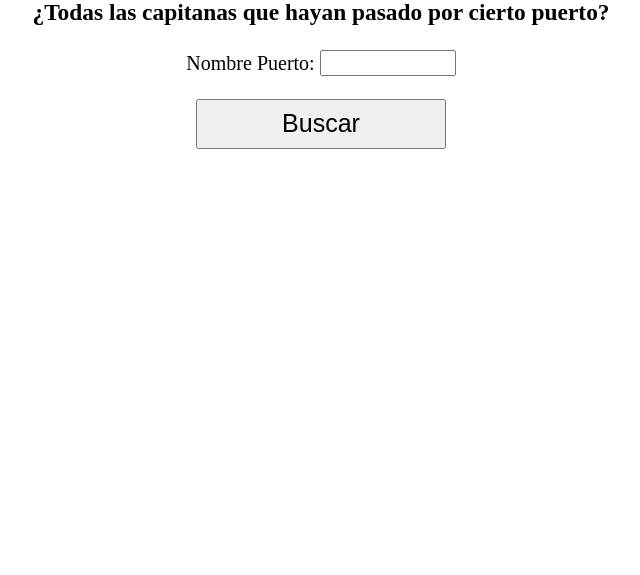
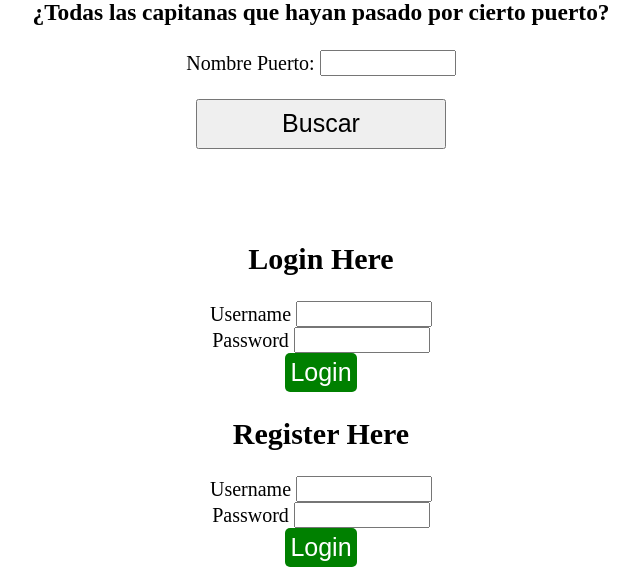
Before and after one commit to figarcia3/Grupo70-IIC2413, a PHP site: page / in a window 1280 px wide. Shown: the part 1276-1851 px from the top of the page, without its empty margins (327-967 px from the left). Before the commit the page ends 1425 px from the top, so only its background shows below. Run offline with PHP 8.4, Linux system fonts and the light colour scheme.

Commit message:
hola q tal

```diff
--- /dev/null
+++ b/Sites/home.php
@@ -0,0 +1,34 @@
+
+<div class="container">
+    <div class="row">
+    <div class="col-md-6">
+        <h2> Login Here </h2>
+        <form action="validation.php" method="post">
+            <div class="form-group">
+                <label>Username</label>
+                <input type="text" name="user" class="form-control" required>
+                </div>
+            <div class="form-group">
+                <label>Password</label>
+                <input type="text" name="password" class="form-control" required>
+                </div>
+                <button type="submit" class="btn btn-primary">Login</button>
+
+        </form>
+    </div>
+    <div class="col-md-6">
+        <h2> Register Here </h2>
+        <form action="registration.php" method="post">
+            <div class="form-group">
+                <label>Username</label>
+                <input type="text" name="user" class="form-control" required>
+                </div>
+            <div class="form-group">
+                <label>Password</label>
+                <input type="text" name="password" class="form-control" required>
+                </div>
+                <button type="submit" class="btn btn-primary">Login</button>
+
+        </form>
+    </div>
+    </div>
--- a/Sites/index.php
+++ b/Sites/index.php
@@ -75,5 +75,7 @@
 <br>
 <br>
 
+<?php include('home.php');   ?>
+
 </body>
 </html>
```
